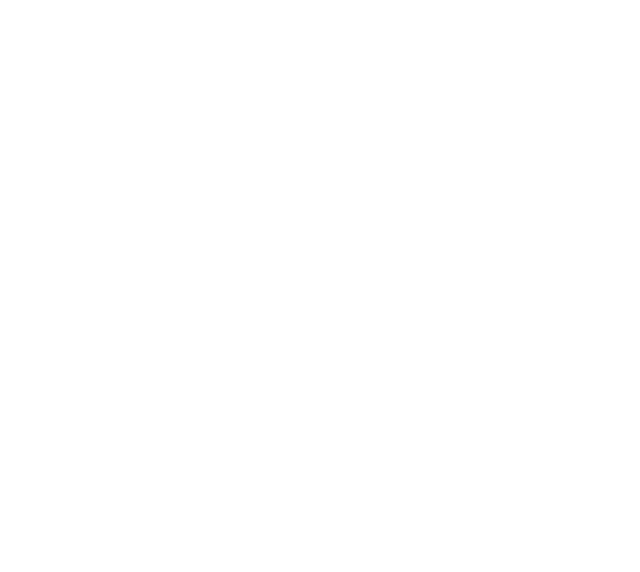
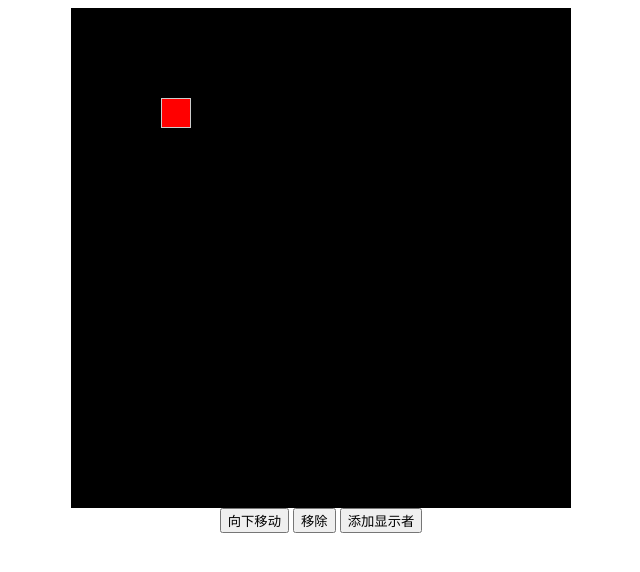
Before and after one commit to chenjunup/tetris_game, a website built with webpack: page public/index.html in a window 1280 px wide. Shown: the whole page, without its empty margins (319-959 px from the left). Built offline with nearby package versions, Linux system fonts and the light colour scheme.

Commit message:
添加页面显示类

```diff
--- a/package.json
+++ b/package.json
@@ -5,6 +5,7 @@
   "author": "ccj",
   "license": "GPL-3.0",
   "devDependencies": {
+    "@types/jquery": "^3.5.32",
     "clean-webpack-plugin": "^4.0.0",
     "html-webpack-plugin": "^5.6.3",
     "ts-loader": "^9.5.1",
@@ -17,6 +18,7 @@
     "dev": "webpack-dev-server --mode development"
   },
   "dependencies": {
+    "jquery": "^3.7.1",
     "typescript": "^5.6.3"
   }
 }
--- a/public/index.html
+++ b/public/index.html
@@ -4,8 +4,22 @@
   <meta charset="UTF-8">
   <meta name="viewport" content="width=device-width, initial-scale=1.0">
   <title>俄罗斯方块</title>
+  <style>
+    #root {
+      width: 500px;
+      height: 500px;
+      background-color: #000;
+      margin: 0 auto;
+      position: relative;
+    }
+  </style>
 </head>
 <body>
-
+  <div id="root"></div>
+  <div style="text-align:center">
+    <button id="btnDown">向下移动</button>
+    <button id="btnRemove">移除</button>
+    <button id="btnAdd">添加显示者</button>
+</div>
 </body>
 </html>
--- a/src/core/square.ts
+++ b/src/core/square.ts
@@ -1,25 +1,46 @@
-import { IViewer, Point } from "./types"
+import { Point, IViewer } from "./types";
 
-export default class Square {
+/**
+ * 小方块
+ */
+export class Square {
+
     private _point: Point = {
         x: 0,
         y: 0
     }
+    private _color: string = ""
 
-  private _color: string = ''
-
+    //属性：显示者
     private _viewer?: IViewer
 
-  public get point () {
+    public get viewer() {
+        return this._viewer;
+    }
+
+    public set viewer(v) {
+        this._viewer = v;
+        if (v) {
+            v.show();
+        }
+    }
+
+    public get point() {
         return this._point;
     }
-  public set point (value: Point) {
-    this._point = value;
+    public set point(val) {
+        this._point = val;
+        //完成显示
+        if (this._viewer) {
+            this._viewer.show();
         }
-  public get color () {
+    }
+
+    public get color() {
         return this._color;
     }
-  public set color (value: string) {
-    this._color = value;
+
+    public set color(val) {
+        this._color = val;
     }
 }
--- /dev/null
+++ b/src/core/viewer/PageConfig.ts
@@ -0,0 +1,6 @@
+export default {
+    SquareSize: {
+        width: 30,
+        height: 30
+    }
+}
--- /dev/null
+++ b/src/core/viewer/SquarePageViewer.ts
@@ -0,0 +1,45 @@
+import { Square } from "../Square";
+import $ from "jquery"
+import { IViewer } from "../types";
+import PageConfig from "./PageConfig";
+
+/**
+ * 显示一个小方块到页面上
+ */
+export class SquarePageViewer implements IViewer {
+
+    private dom?: JQuery<HTMLElement>
+    private isRemove: boolean = false;//是否已经移除过
+
+    show(): void {
+        if (this.isRemove) {
+            return;
+        }
+        if (!this.dom) {
+            this.dom = $("<div>").css({
+                position: "absolute",
+                width: PageConfig.SquareSize.width,
+                height: PageConfig.SquareSize.height,
+                border: "1px solid #ccc",
+                boxSizing: "border-box"
+            }).appendTo(this.container);
+        }
+        this.dom.css({
+            left: this.square.point.x * PageConfig.SquareSize.width,
+            top: this.square.point.y * PageConfig.SquareSize.height,
+            background: this.square.color
+        })
+    }
+
+    remove(): void {
+        if (this.dom && !this.isRemove) {
+            this.dom.remove();
+            this.isRemove = true;
+        }
+    }
+
+    constructor(
+        private square: Square,
+        private container: JQuery<HTMLElement>
+    ) {}
+}
--- a/src/index.ts
+++ b/src/index.ts
@@ -1,2 +1,28 @@
-let a:string = 'abc'
-console.log(a)
+import { Square } from "./core/Square";
+import { SquarePageViewer } from "./core/viewer/SquarePageViewer";
+import $ from "jquery"
+
+const sq = new Square();
+sq.viewer = new SquarePageViewer(sq, $("#root"));
+sq.color = "red";
+sq.point = {
+    x: 3,
+    y: 3
+}
+
+$("#btnDown").click(function () {
+    sq.point = {
+        x: sq.point.x,
+        y: sq.point.y + 1
+    }
+})
+
+$("#btnRemove").click(function () {
+    if (sq.viewer) {
+        sq.viewer.remove();
+    }
+})
+
+$("#btnAdd").click(function(){
+    sq.viewer = new SquarePageViewer(sq, $("#root"));
+})
```
Also changed, not shown: src/core/types.ts (+4 -3 lines), README.md. Lines whose indentation alone changed are shown as unchanged.
